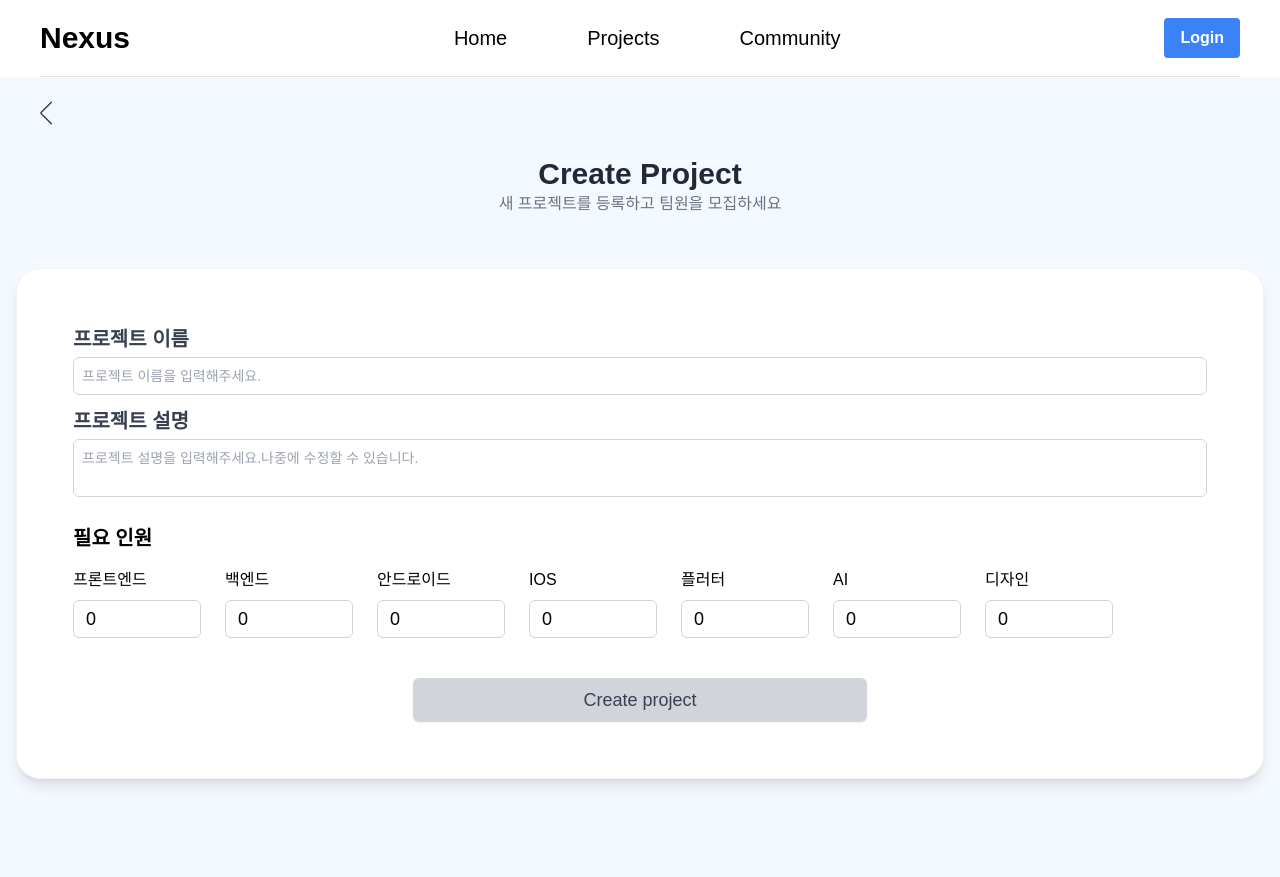
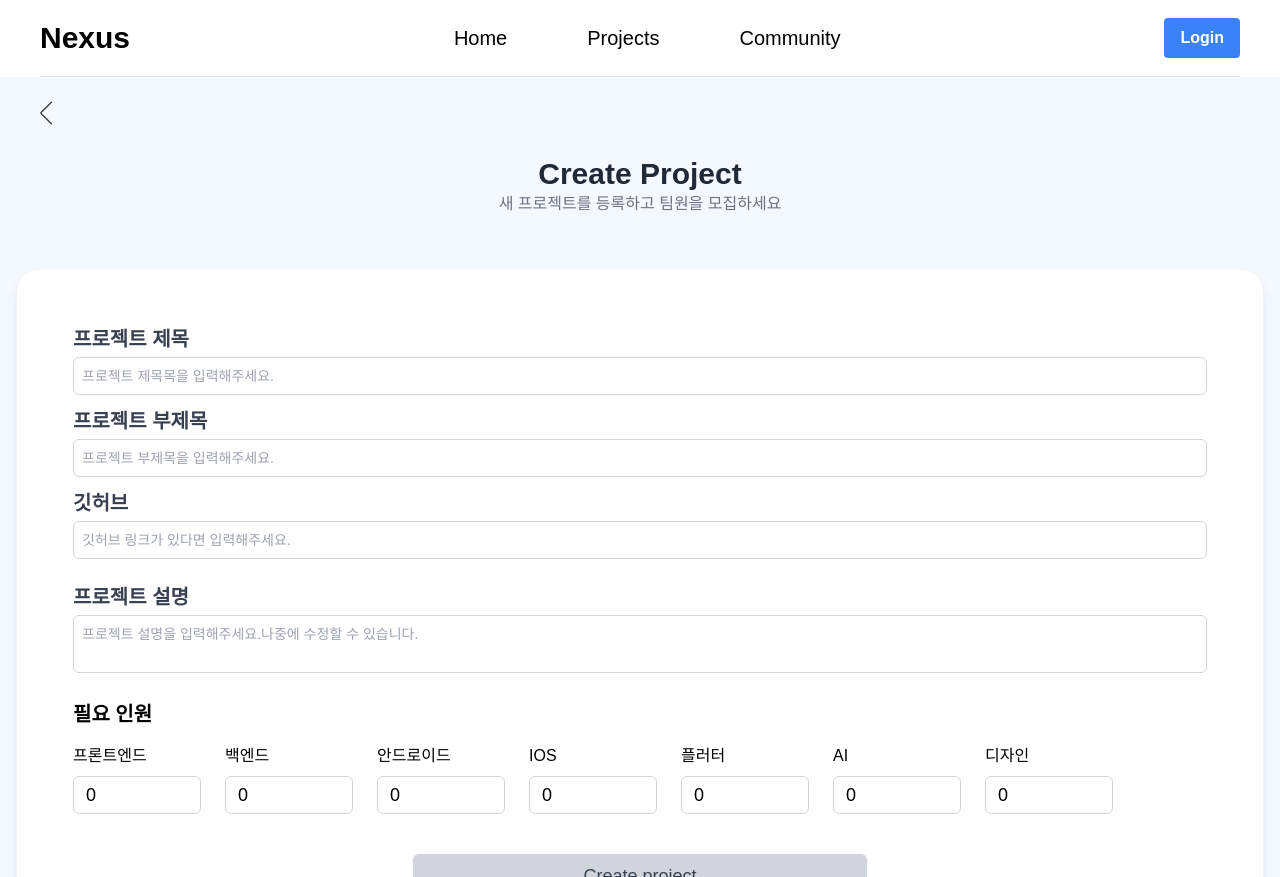
Before and after one commit to wwwcomcomcomcom/nexus-fe, a React (Vite) app: page /createProject in a window 1280 px wide. Built offline with nearby package versions, Linux system fonts and the light colour scheme; a web font is replaced by a local one.

Commit message:
에러 고쳤나?

```diff
--- a/src/component/createProject/projectFormStore.ts
+++ b/src/component/createProject/projectFormStore.ts
@@ -3,7 +3,9 @@ import { CreateProjectDto } from "./createProjectApi";
 
 export interface NewProjectStore {
   title: string;
+  subtitle: string;
   description: string;
+  githubUrl: string;
   frontend: number;
   backend: number;
   android: number;
@@ -17,7 +19,9 @@ export interface NewProjectStore {
 
 export const useProjectFormStore = create<NewProjectStore>((set, get) => ({
   title: "",
+  subtitle: "",
   description: "",
+  githubUrl: "",
   frontend: 0,
   backend: 0,
   android: 0,
@@ -25,18 +29,25 @@ export const useProjectFormStore = create<NewProjectStore>((set, get) => ({
   flutter: 0,
   ai: 0,
   design: 0,
-  setProjectForm: (projectForm: Partial<NewProjectStore>) => set({ ...get(), ...projectForm }),
+  setProjectForm: (projectForm: Partial<NewProjectStore>) =>
+    set({ ...get(), ...projectForm }),
   toCreateProjectDto: (userId: number) => {
     const store = get();
     const wanted = [];
 
-    if (store.frontend > 0) wanted.push({ role: "frontend", neededMemberCount: store.frontend });
-    if (store.backend > 0) wanted.push({ role: "backend", neededMemberCount: store.backend });
-    if (store.android > 0) wanted.push({ role: "android", neededMemberCount: store.android });
-    if (store.ios > 0) wanted.push({ role: "ios", neededMemberCount: store.ios });
-    if (store.flutter > 0) wanted.push({ role: "flutter", neededMemberCount: store.flutter });
+    if (store.frontend > 0)
+      wanted.push({ role: "frontend", neededMemberCount: store.frontend });
+    if (store.backend > 0)
+      wanted.push({ role: "backend", neededMemberCount: store.backend });
+    if (store.android > 0)
+      wanted.push({ role: "android", neededMemberCount: store.android });
+    if (store.ios > 0)
+      wanted.push({ role: "ios", neededMemberCount: store.ios });
+    if (store.flutter > 0)
+      wanted.push({ role: "flutter", neededMemberCount: store.flutter });
     if (store.ai > 0) wanted.push({ role: "ai", neededMemberCount: store.ai });
-    if (store.design > 0) wanted.push({ role: "design", neededMemberCount: store.design });
+    if (store.design > 0)
+      wanted.push({ role: "design", neededMemberCount: store.design });
 
     return {
       title: store.title,
--- a/src/page/CreateProjectPage.tsx
+++ b/src/page/CreateProjectPage.tsx
@@ -34,14 +34,16 @@ export default function CreateProjectPage() {
     if (isDisabled) return;
 
     try {
-      const response = await fetch("/api/project/create", {
+      const response = await fetch("/api/project/", {
         method: "POST",
         headers: {
           "Content-Type": "application/json",
         },
         body: JSON.stringify({
           title: formStore.title,
+          subtitle: formStore.subtitle,
           description: formStore.description,
+          githubUrl: formStore.githubUrl,
           frontend: formStore.frontend,
           backend: formStore.backend,
           android: formStore.android,
@@ -92,21 +94,64 @@ export default function CreateProjectPage() {
         <div className="flex flex-col items-center p-4 pb-10">
           <div className="w-full max-w-7xl mt-3 p-14 bg-white rounded-3xl shadow-lg border border-[#F2F2F2]">
             <div>
-              <div>
+              {/* 제목 */}
+              <div className="pb-3">
                 <label
                   htmlFor="projectName"
                   className="block text-xl font-bold text-gray-700"
                 >
-                  프로젝트 이름
+                  프로젝트 제목
                 </label>
                 <input
                   id="projectName"
                   type="text"
                   className="w-full mt-1 p-2 border border-gray-300 rounded-md text-sm outline-none resize-none"
-                  placeholder="프로젝트 이름을 입력해주세요."
+                  placeholder="프로젝트 제목목을 입력해주세요."
                   value={formStore.title}
                   onInput={(e) =>
                     formStore.setProjectForm({ title: e.currentTarget.value })
+                  }
+                />
+              </div>
+
+              <div className="pb-3">
+                <label
+                  htmlFor="projectTitle"
+                  className="block text-xl font-bold text-gray-700"
+                >
+                  프로젝트 부제목
+                </label>
+                <input
+                  id="projectSubTitle"
+                  type="text"
+                  className="w-full mt-1 p-2 border border-gray-300 rounded-md text-sm outline-none resize-none"
+                  placeholder="프로젝트 부제목을 입력해주세요."
+                  value={formStore.subtitle}
+                  onInput={(e) =>
+                    formStore.setProjectForm({
+                      subtitle: e.currentTarget.value,
+                    })
+                  }
+                />
+              </div>
+
+              <div className="pb-3">
+                <label
+                  htmlFor="GithugUrl"
+                  className="block text-xl font-bold text-gray-700"
+                >
+                  깃허브
+                </label>
+                <input
+                  id="projectName"
+                  type="text"
+                  className="w-full mt-1 p-2 border border-gray-300 rounded-md text-sm outline-none resize-none"
+                  placeholder="깃허브 링크가 있다면 입력해주세요."
+                  value={formStore.githubUrl}
+                  onInput={(e) =>
+                    formStore.setProjectForm({
+                      githubUrl: e.currentTarget.value,
+                    })
                   }
                 />
               </div>
```
